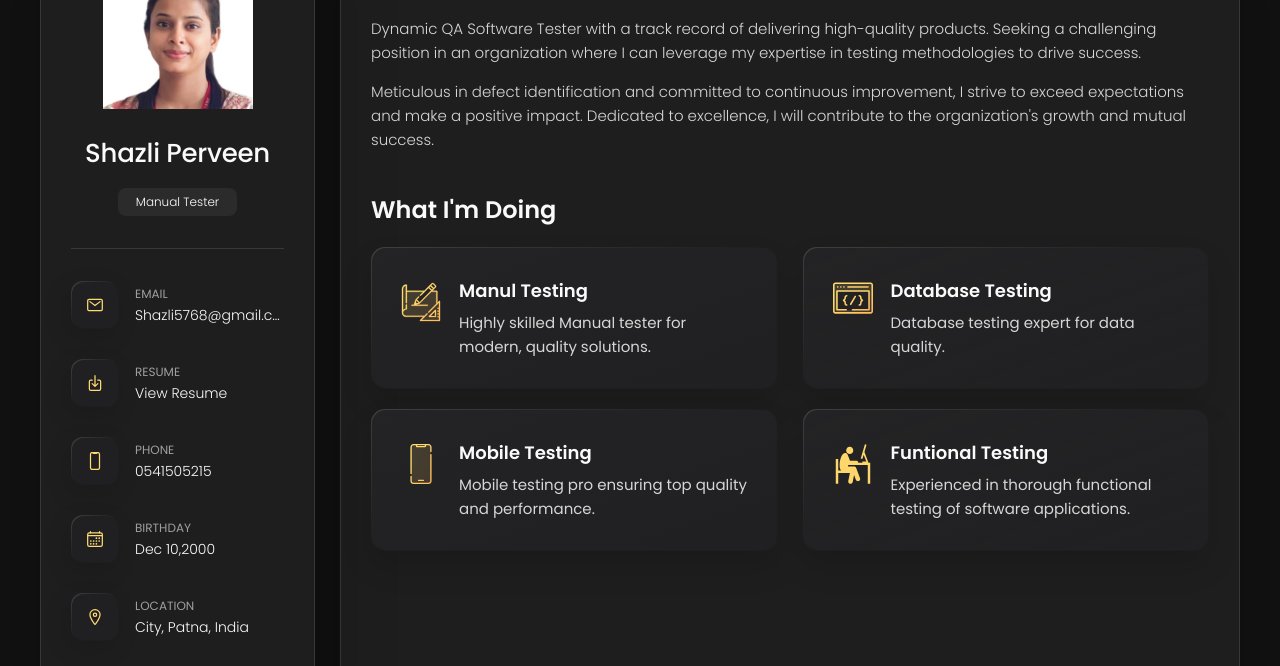
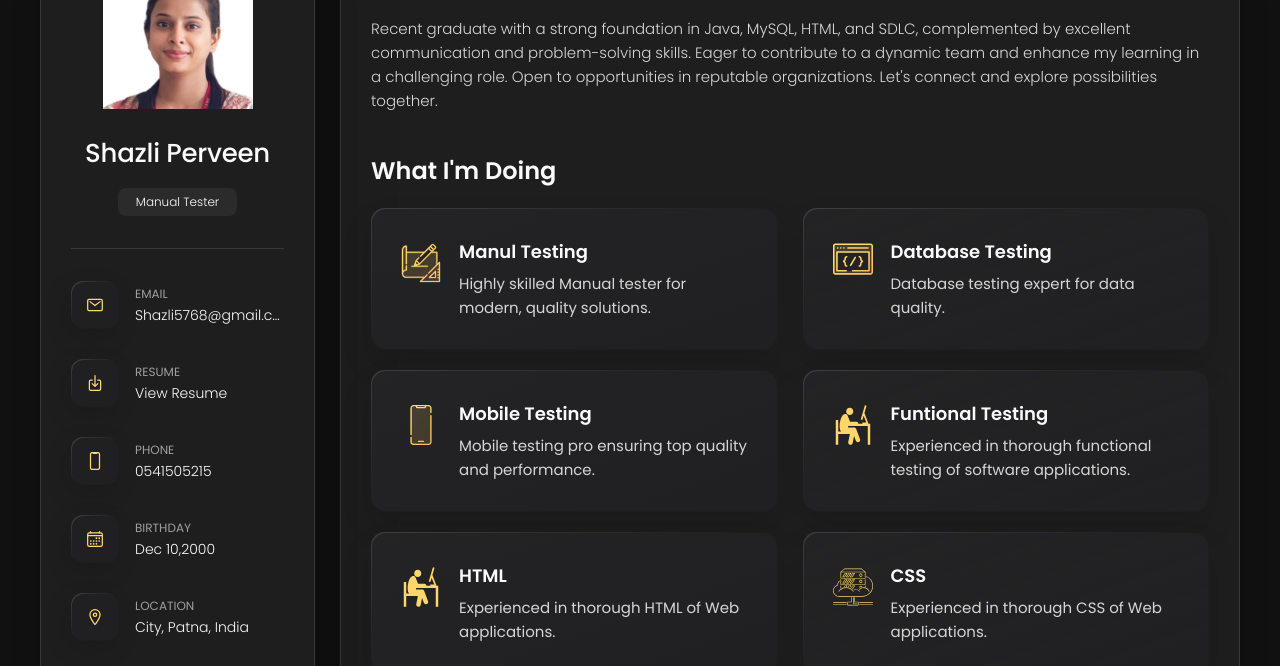
Before and after one commit to Shazliperveen/MyProfile, a plain HTML site: page index.html in a window 1280 px wide. Shown: the part 162-828 px from the top of the page. Drawn offline with nearby package versions, Linux system fonts and the light colour scheme.

Commit message:
profile changes

```diff
--- a/index.html
+++ b/index.html
@@ -153,11 +153,7 @@
         </header>
         <section class="about-text">
           <p>
-            Dynamic QA Software Tester with a track record of delivering high-quality products. Seeking a challenging position in an organization where I can leverage my expertise in testing methodologies to drive success.
-          </p>
-
-          <p>
-            Meticulous in defect identification and committed to continuous improvement, I strive to exceed expectations and make a positive impact. Dedicated to excellence, I will contribute to the organization's growth and mutual success.
+            Recent graduate with a strong foundation in Java, MySQL, HTML, and SDLC, complemented by excellent communication and problem-solving skills. Eager to contribute to a dynamic team and enhance my learning in a challenging role. Open to opportunities in reputable organizations. Let's connect and explore possibilities together.
           </p>
         </section>
 
@@ -214,6 +210,28 @@
                 <h4 class="h4 service-item-title">Funtional Testing</h4>
                 <p class="service-item-text">
                   Experienced in thorough functional testing of software applications.
+                </p>
+              </div>
+            </li>
+            <li class="service-item">
+              <div class="service-icon-box">
+                <img src="./assets/images/Test.svg" alt="mobile app icon" width="40">
+              </div>
+              <div class="service-content-box">
+                <h4 class="h4 service-item-title">HTML</h4>
+                <p class="service-item-text">
+                  Experienced in thorough HTML of Web applications.
+                </p>
+              </div>
+            </li>
+            <li class="service-item">
+              <div class="service-icon-box">
+                <img src="./assets/images/db.svg" alt="mobile app icon" width="40">
+              </div>
+              <div class="service-content-box">
+                <h4 class="h4 service-item-title">CSS</h4>
+                <p class="service-item-text">
+                  Experienced in thorough CSS of Web applications.
                 </p>
               </div>
             </li>
@@ -280,13 +298,7 @@
               <h4 class="h3 modal-title" data-modal-title>Daniel lewis</h4>
               <time datetime="2023-06-14">14 June, 2023</time>
               <div data-modal-text>
-                <p>
-                  Bittu was hired to create a corporate identity. We were very pleased with the work done. She has a
-                  lot of experience
-                  and is very concerned about the needs of client. Lorem ipsum dolor sit amet, ullamcous cididt
-                  consectetur adipiscing
-                  elit, seds do et eiusmod tempor incididunt ut laborels dolore magnarels alia.
-                </p>
+
               </div>
             </div>
           </section>
```
